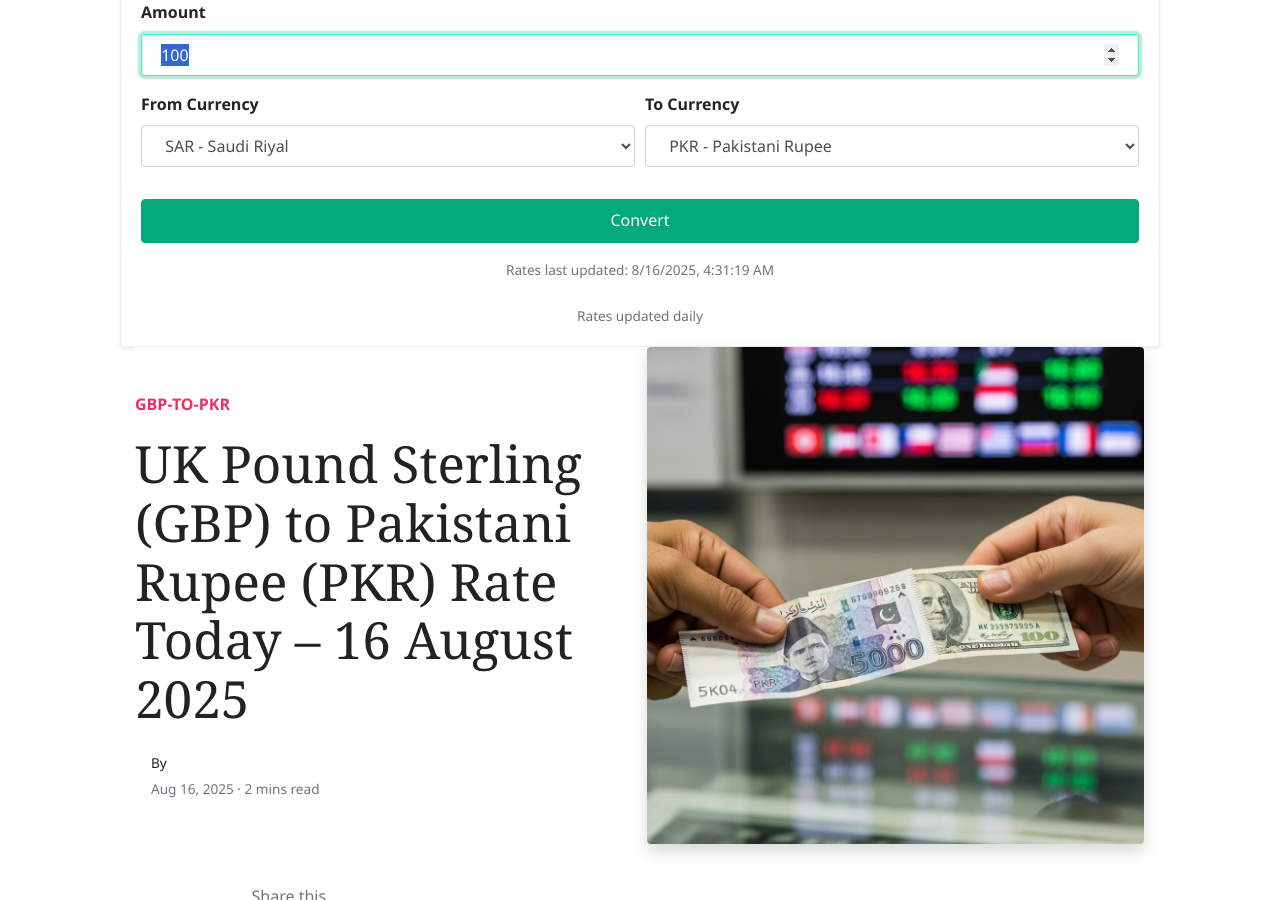
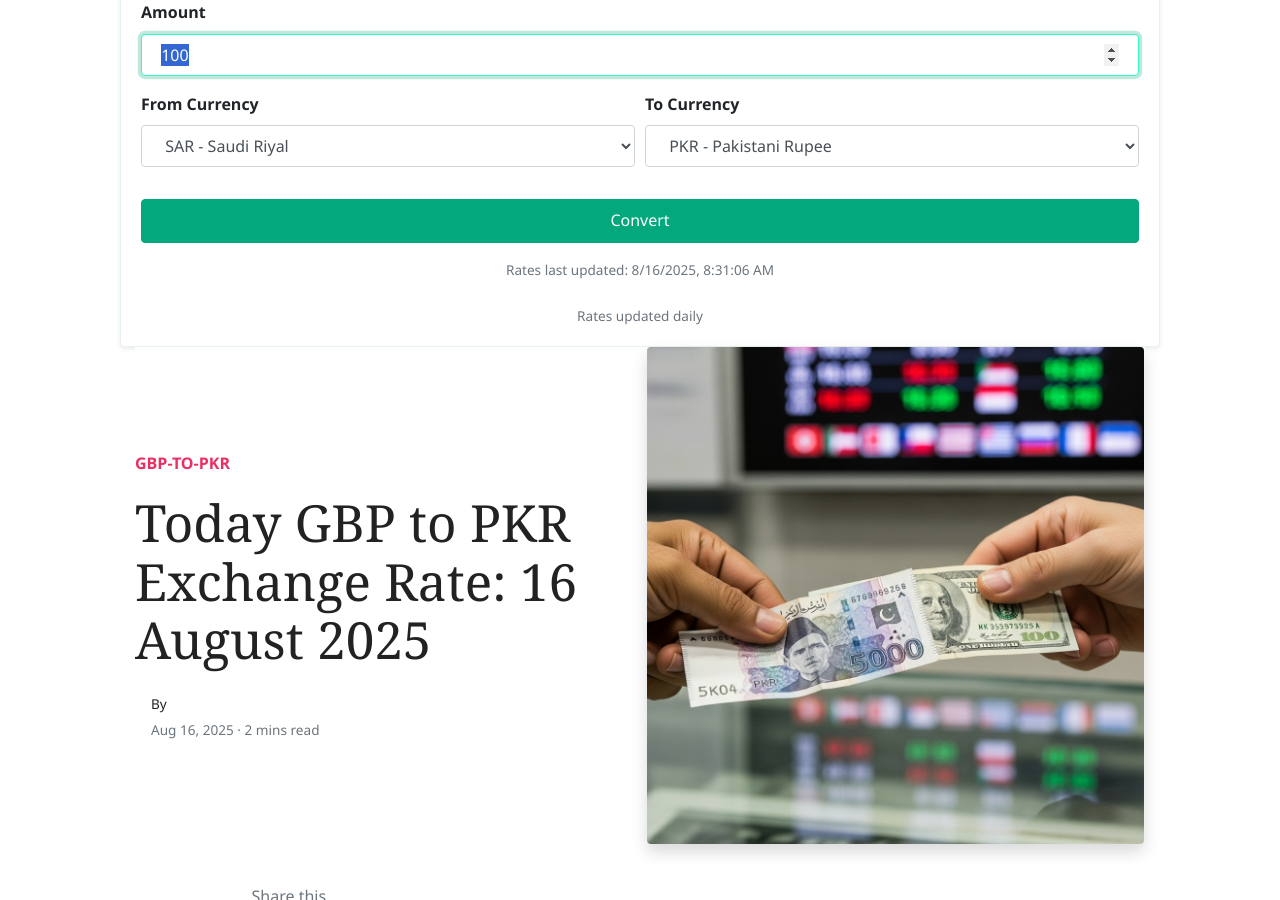
Before and after one commit to mlcom/mlcom.github.io, a Jekyll site: the page built from _posts/2025-08-16-today-uk-pound-sterling-to-pkr-exchange-rate-august-2025-prices-updated-gbp-to-pkr.md, in a window 1280 px wide and 900 px high, scrolled down 242 px. Built offline with Jekyll 4.4.1, drawn with Linux system fonts in a browser that asks for light colours; nearby versions of some CDN libraries; comment, search, counter and statistics services are not loaded.

Commit message:
Automated: Update currency rates and generate daily posts

```diff
--- a/_data/rates.yml
+++ b/_data/rates.yml
@@ -1,4 +1,4 @@
-last_updated_utc: '2025-08-16T04:31:19.088501+00:00'
+last_updated_utc: '2025-08-16T08:31:06.914263+00:00'
 rates:
   AED: 3.6725
   AFN: 68.2164
--- a/_posts/2025-08-16-today-uk-pound-sterling-to-pkr-exchange-rate-august-2025-prices-updated-gbp-to-pkr.md
+++ b/_posts/2025-08-16-today-uk-pound-sterling-to-pkr-exchange-rate-august-2025-prices-updated-gbp-to-pkr.md
@@ -1,6 +1,6 @@
 ---
 layout: post
-title:  'UK Pound Sterling (GBP) to Pakistani Rupee (PKR) Rate Today – 16 August 2025'
+title:  'Today GBP to PKR Exchange Rate: 16 August 2025'
 author: john
 categories: [ gbp-to-pkr ]
 image: assets/images/usd-to-pkr-rate-today.jpg
```
Also changed, not shown: _posts/2025-08-16-today-uae-dirham-to-pkr-exchange-rate-august-2025-prices-updated-aed-to-pkr.md (+1 -1 lines), _posts/2025-08-16-today-us-dollar-to-pkr-exchange-rate-august-2025-prices-updated-usd-to-pkr.md (+1 -1 lines).
